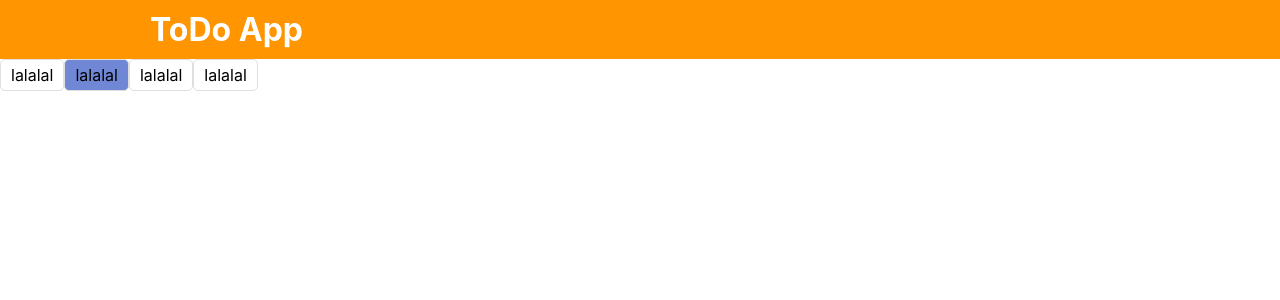
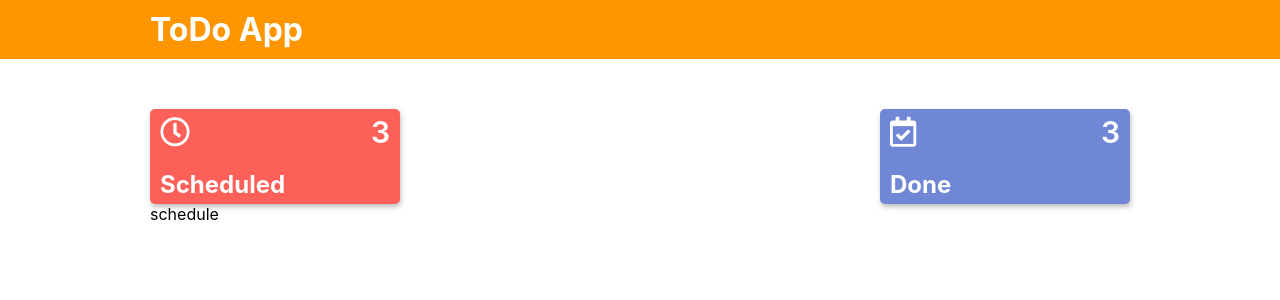
Before and after one commit to selviany31/to-do-list, a React (Create React App) app: page / in a window 1280 px wide. Shown: the top 300 px of the page. Built offline with nearby package versions, Linux system fonts and the light colour scheme.

Commit message:
feat: set up routing

```diff
--- a/package.json
+++ b/package.json
@@ -10,7 +10,7 @@
     "react": "^17.0.2",
     "react-dom": "^17.0.2",
     "react-redux": "^7.2.6",
-    "react-router-dom": "^6.0.1",
+    "react-router-dom": "5.3.0",
     "react-scripts": "4.0.3",
     "redux": "^4.1.2",
     "redux-devtools-extension": "^2.13.9",
--- a/public/index.html
+++ b/public/index.html
@@ -1,15 +1,14 @@
 <!DOCTYPE html>
 <html lang="en">
+
 <head>
   <meta charset="utf-8" />
   <link rel="icon" href="%PUBLIC_URL%/favicon.ico" />
   <meta name="viewport" content="width=device-width, initial-scale=1" />
   <meta name="theme-color" content="#000000" />
-    <meta
-      name="description"
-      content="Web site created using create-react-app"
-    />
+  <meta name="description" content="Web site created using create-react-app" />
   <link rel="apple-touch-icon" href="%PUBLIC_URL%/logo192.png" />
+  <link rel="stylesheet" href="https://cdnjs.cloudflare.com/ajax/libs/font-awesome/5.13.0/css/all.min.css">
   <!--
       manifest.json provides metadata used when your web app is installed on a
       user's mobile device or desktop. See https://developers.google.com/web/fundamentals/web-app-manifest/
@@ -26,6 +25,7 @@
     -->
   <title>React App</title>
 </head>
+
 <body>
   <noscript>You need to enable JavaScript to run this app.</noscript>
   <div id="root"></div>
@@ -40,4 +40,5 @@
       To create a production bundle, use `npm run build` or `yarn build`.
     -->
 </body>
+
 </html>
--- a/src/App.js
+++ b/src/App.js
@@ -1,19 +1,16 @@
-import Card from "./Components/Card";
 import Header from "./Components/Header";
+import { BrowserRouter as Router } from "react-router-dom";
 import './Styles/style.css'
+import FeatureRoute from "./Features";
 
 function App() {
   return (
+    <Router>
     <div className="App">
       <Header />
-      <div style={{display: "flex"}}>
-      <Card styleName="card-border card-bg-orange"/>
-      <Card styleName="card-border card-bg-blue"/>
-      <Card styleName="card-border"/>
-      <Card styleName="card-border"/>
-
-      </div>
+      <FeatureRoute />
     </div>
+    </Router>
   );
 }
 
--- a/src/Components/Card.js
+++ b/src/Components/Card.js
@@ -1,10 +1,10 @@
 import React from 'react'
 import '../Styles/Card.css'
 
-const Card = ({ styleName }) => {
+const Card = ({ styleName, children }) => {
     return (
         <div className={styleName}>
-            lalalal
+            {children}
         </div>
     )
 }
--- /dev/null
+++ b/src/Features/DoneList.js
@@ -0,0 +1,9 @@
+import React from 'react'
+
+export default function index() {
+    return (
+        <div>
+            feature
+        </div>
+    )
+}
--- /dev/null
+++ b/src/Features/ScheduledList.js
@@ -0,0 +1,11 @@
+import React from 'react'
+
+function ScheduledList() {
+    return (
+        <div>
+            schedule
+        </div>
+    )
+}
+
+export default ScheduledList
--- a/src/Features/index.js
+++ b/src/Features/index.js
@@ -1,9 +1,45 @@
 import React from 'react'
+import Card from "../Components/Card"
+import { Link, Switch, Route } from "react-router-dom";
+import { routes } from "../Routes";
 
-export default function index() {
+const FeatureRoute = () => {
     return (
-        <div>
-            feature
-        </div>
+        <>
+            <div className="container card-wrapper">
+                <Link style={{textDecoration: "none", color: "white"}} to="/">
+                    <Card styleName="card-shadow card-bg-red">
+                    <div className="icon-group">
+                        <i className="far fa-clock"></i>
+                        <span>3</span>
+                    </div>
+                    <h2>Scheduled</h2>
+                    </Card>
+                </Link>
+                <Link style={{textDecoration: "none", color: "white"}} to="/done">
+                    <Card styleName="card-shadow card-bg-blue">
+                    <div className="icon-group">
+                        <i className="far fa-calendar-check"></i>
+                        <span>3</span>
+                    </div>
+                    <h2>Done</h2>
+                    </Card>
+                </Link>
+            </div>
+            <div className="container">
+            <Switch>
+                {routes.map((route, index) => (
+                <Route
+                    key={index}
+                    path={route.path}
+                    exact={route.exact}
+                    component={route.component}
+                />
+                ))}
+            </Switch>
+            </div>
+        </>
     )
 }
+
+export default FeatureRoute;
--- a/src/Routes/index.js
+++ b/src/Routes/index.js
@@ -1,11 +1,14 @@
-import React from 'react'
+import ScheduledList from "../Features/ScheduledList";
+import DoneList from "../Features/DoneList";
 
-function index() {
-    return (
-        <div>
-
-        </div>
-    )
-}
-
-export default index
+export const routes = [
+    {
+        path: '/done',
+        component: DoneList
+    },
+    {
+        path: '/',
+        exact: true,
+        component: ScheduledList
+    },
+]
--- a/src/Styles/Card.css
+++ b/src/Styles/Card.css
@@ -8,6 +8,7 @@
     box-shadow: 1px 3px 5px 0px rgba(173,168,168,0.75);
     border-radius: 5px;
     padding: 5px 10px;
+    min-width: 250px;
 }
 
 .card-bg-red {
--- a/src/Styles/style.css
+++ b/src/Styles/style.css
@@ -5,4 +5,20 @@
     margin: 0;
     padding: 0;
     box-sizing: border-box;
-  }
+}
+
+.card-wrapper {
+    margin-top: 50px;
+    display: flex;
+    color: aliceblue;
+    justify-content: space-between;
+}
+
+.icon-group {
+    display: flex;
+    justify-content: space-between;
+    align-items: center;
+    font-size: 30px;
+    font-weight: 600;
+    margin-bottom: 20px;
+}
--- a/src/index.js
+++ b/src/index.js
@@ -5,14 +5,11 @@ import reportWebVitals from './reportWebVitals';
 import './index.css'
 import { Provider } from "react-redux";
 import storeRedux from './Redux/index';
-import { BrowserRouter } from 'react-router-dom'
 
 ReactDOM.render(
   <React.StrictMode>
     <Provider store={storeRedux}>
-      <BrowserRouter>
         <App />
-      </BrowserRouter>
     </Provider>
   </React.StrictMode>,
   document.getElementById('root')
```
Also changed, not shown: 1 other file (tests, documents, lock files or other folders). Lines whose indentation alone changed are shown as unchanged.
